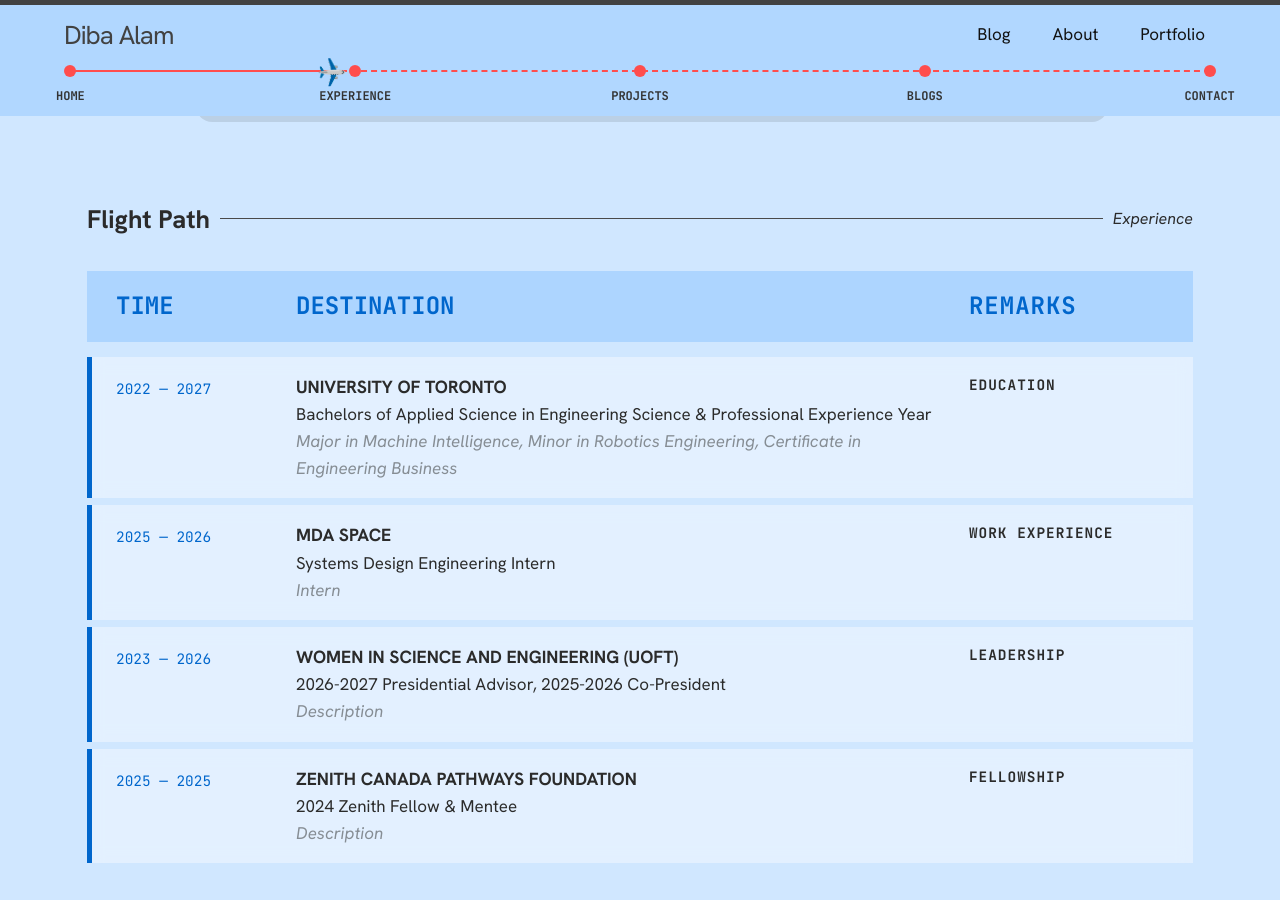
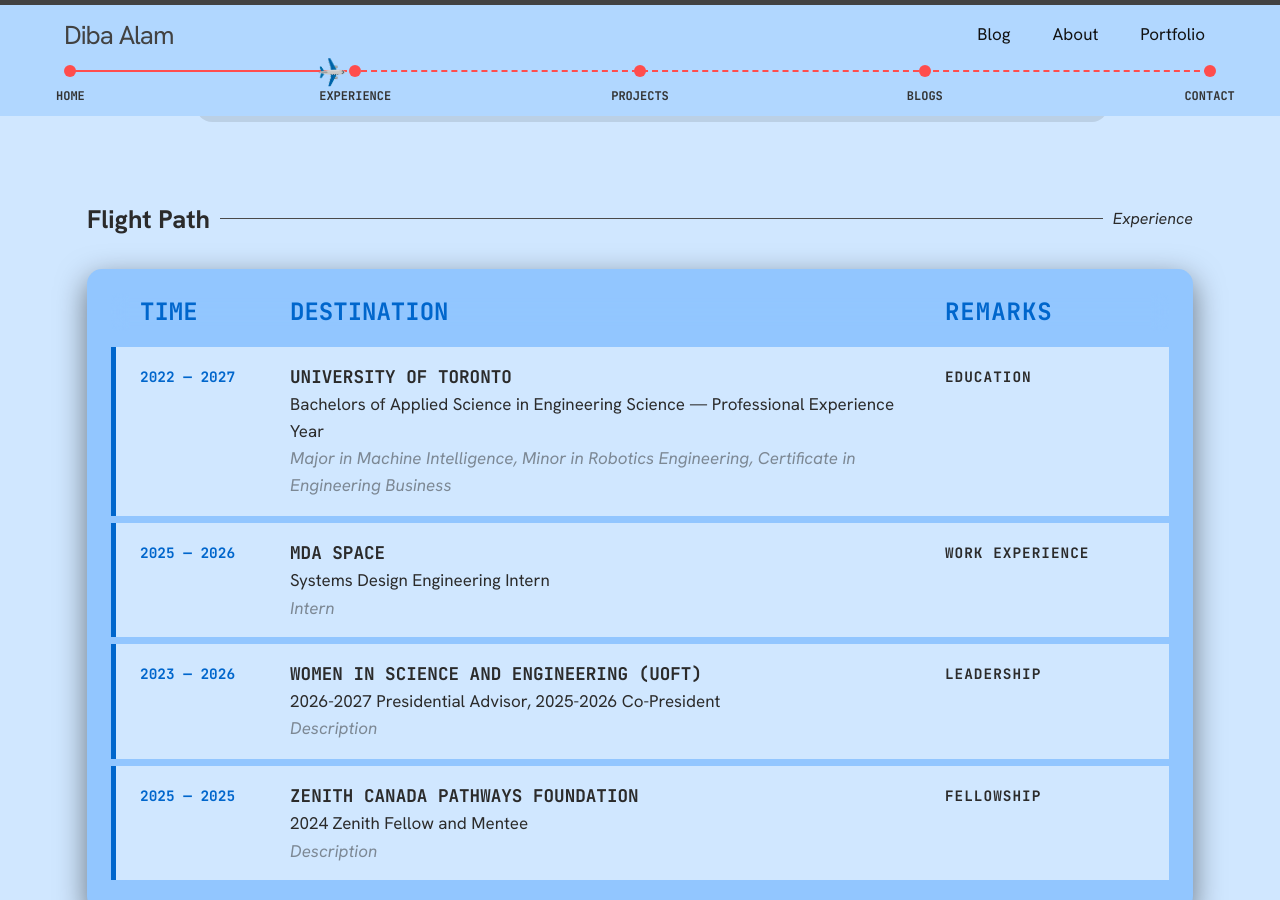
Before and after one commit to dibaalam/dibaalam.github.io, a Jekyll site: the page built from index.md, in a window 1280 px wide and 900 px high, scrolled down 682 px. Built offline with Jekyll 4.4.1, drawn with Linux system fonts in a browser that asks for light colours.

Commit message:
feat: update experience section with background container and typewriter effect - Added board-container as a background on desktop - Trigger typewrite animations on initial scroll & load

```diff
--- a/_data/experiences.yml
+++ b/_data/experiences.yml
@@ -1,6 +1,6 @@
 - time: "2022 — 2027"
   destination: "University of Toronto"
-  title: Bachelors of Applied Science in Engineering Science & Professional Experience Year
+  title: Bachelors of Applied Science in Engineering Science — Professional Experience Year
   description: Major in Machine Intelligence, Minor in Robotics Engineering, Certificate in Engineering Business
   remarks: "EDUCATION"
 - time: "2025 — 2026"
@@ -15,6 +15,6 @@
   remarks: "LEADERSHIP"
 - time: "2025 — 2025"
   destination: "Zenith Canada Pathways Foundation"
-  title: "2024 Zenith Fellow & Mentee"
+  title: "2024 Zenith Fellow and Mentee"
   description: "Description"
   remarks: "FELLOWSHIP"
--- a/_sass/_departures.scss
+++ b/_sass/_departures.scss
@@ -11,9 +11,19 @@
   --row-bg: rgba(0, 0, 0, 0.3); /* Dark mode row */
 }
 
+.board-container {
+  width: 100%;
+  box-sizing: border-box;
+  margin-top: 30px;
+  padding: 1.5rem;      /* Internal padding so the rows don't touch the blue edges */
+  background: #92c6ff;
+  border-radius: 15px;  /* Smooths out the "card" look */
+  box-shadow: 0 10px 30px rgba(0, 0, 0, 0.5); /* Adds depth */
+  overflow: hidden;     /* Ensures rows don't bleed out of the rounded corners */
+}
+
 .departure-board {
   width: 100%;            /* Occupies most of the container width */    /* Prevents it from getting absurdly wide on ultrawide monitors */
-  margin: 2rem auto;
   display: flex;
   flex-direction: column;
 }
@@ -23,10 +33,10 @@
   align-items: top;
   padding: 1rem 1.5rem;
   margin-bottom: 7px;
-  background: var(--row-bg);
+  background: #d0e7ff;
   backdrop-filter: blur(8px);
   border-left: 5px solid var(--board-accent);
-  gap: 30px;             /* Space between columns */
+  gap: 30px; // Space between columns
   height: auto;
 }
 
@@ -34,9 +44,8 @@
 .board-header {
   display: flex;
   align-items: flex-start;
-  padding: 1rem 1.5rem;
+  padding: 0rem 1.5rem;
   margin-bottom: 15px;
-  background: hsl(211, 100%, 84%); // Maybe change to make the header more prevalent
   backdrop-filter: blur(8px);
   border-left: 5px solid transparent;
   gap: 30px;
@@ -56,11 +65,12 @@
 
 /* 1. Time Column: Fixed width so dates don't jump around */
 .time-col {
-  flex: 0 0 150px; // these three mean "don't grow, don't shrink, always 110px wide"
+  flex: 0 0 120px; // these three mean "don't grow, don't shrink, always 110px wide"
   font-family: 'JetBrains Mono', monospace;
   font-size: 0.9rem;
+  font-weight: 800;
   color: var(--board-accent);
-  padding-top: 4px;
+  padding-top: 2px;
 }
 
 /* 2. Destination Column: Flexible (grows to fill space) */
@@ -70,7 +80,8 @@
 }
 
 .company {
-  font-weight: 700;
+  font-family: 'JetBrains Mono', monospace;
+  font-weight: 1000;
   font-size: clamp(0.9rem, 2vw, 1.1rem); /* Fluid typography */
   text-transform: uppercase;
   white-space: nowrap;
@@ -97,27 +108,65 @@
   font-size: 0.9rem;
   letter-spacing: 1px;
   font-weight: 800;
+  padding-top: 2px;
 }
 
 /* --- Mobile Responsiveness --- */
 @media (max-width: 900px) {
+
+    .departure-board {
+        margin-top: 20px;
+    }
+
     .board-header {
         display: none !important;
     }
 
     .flight-row {
         padding: 0.8rem 1rem;
-        flex-wrap: wrap;     /* Allows elements to wrap if it gets too thin */
-        // how to turn off display flex
-        display: block;     /* Stacks everything vertically on mobile */
+        flex-wrap: wrap;
+        display: block; //Stacks everything vertically on mobile
+        background: var(--row-bg);
+        backdrop-filter: blur(8px);
     }
 
     .time-col {
-        flex: 1 0 100%;      /* Moves Time to its own line on very small screens */
+        flex: 1 0 100%; // Moves time to its own line on very small screens
         margin-bottom: 5px;
     }
 
     .remarks-col {
-        display: none;       /* Optionally hide remarks on mobile to keep it super clean */
+        display: none; // Hide the remarks
+    }
+
+    .board-container{
+      display: contents;
     }
 }
+
+
+
+// Test typing
+
+.typewriter {
+  overflow: hidden; /* Ensures the content is not revealed until the animation */
+  border-right: .15em solid var(--board-accent); /* The typewriter cursor */
+  white-space: nowrap; /* Keeps the content on a single line */
+  margin: 0 auto;
+  letter-spacing: .15em;
+  animation:
+    typing 3.5s steps(40, end),
+    blink-caret .75s step-end infinite;
+}
+
+/* The typing effect */
+@keyframes typing {
+  from { width: 0 }
+  to { width: 100% }
+}
+
+/* The typewriter cursor effect */
+@keyframes blink-caret {
+  from, to { border-color: transparent }
+  50% { border-color: var(--board-accent); }
+}
--- a/index.md
+++ b/index.md
@@ -59,26 +59,26 @@
         <span class="header-caption">Experience</span>
       </div>
     </div>
-
-    <div class="departure-board">
-      <div class="board-header">
-        <div class="time-col">TIME</div>
-        <div class="destination-col">DESTINATION</div>
-        <div class="remarks-col">REMARKS</div>
+    <div class="board-container">
+      <div class="departure-board">
+        <div class="board-header">
+          <div class="time-col">TIME</div>
+          <div class="destination-col">DESTINATION</div>
+          <div class="remarks-col">REMARKS</div>
+        </div>
+        {% for flight in site.data.experiences %}
+        <div class="flight-row">
+          <div class="time-col">{{ flight.time }}</div>
+          <div class="destination-col">
+            <div class="company">{{ flight.destination }}</div>
+            <div class="role">{{ flight.title }}</div>
+            <div class="description">{{ flight.description }}</div>
+          </div>
+          <div class="remarks-col">{{ flight.remarks }}</div>
+        </div>
+        {% endfor %}
       </div>
-      {% for flight in site.data.experiences %}
-      <div class="flight-row">
-        <div class="time-col">{{ flight.time }}</div>
-        <div class="destination-col">
-          <div class="company">{{ flight.destination }}</div>
-          <div class="role">{{ flight.title }}</div>
-          <div class="description">{{ flight.description }}</div>
-        </div>
-        <div class="remarks-col">{{ flight.remarks }}</div>
-      </div>
-      {% endfor %}
     </div>
-
   </section>
 </div>
 
@@ -141,3 +141,39 @@
     </footer>
   </section>
 </div>
+
+
+
+
+
+
+
+
+<script>
+  const observer = new IntersectionObserver((entries) => {
+    entries.forEach(entry => {
+      if (entry.isIntersecting) {
+        typeEffect(entry.target, 60); // 60ms per character
+        observer.unobserve(entry.target); // Only animate once
+      }
+    });
+  });
+
+  function typeEffect(element, speed) {
+    const text = element.innerHTML;
+    element.innerHTML = "";
+
+    let i = 0;
+    const timer = setInterval(() => {
+      if (i < text.length) {
+        element.append(text.charAt(i));
+        i++;
+      } else {
+        clearInterval(timer);
+      }
+    }, speed);
+  }
+
+  // Tell the observer to watch your destination columns
+  document.querySelectorAll('.company, .role, .description').forEach(el => observer.observe(el));
+</script>
```
